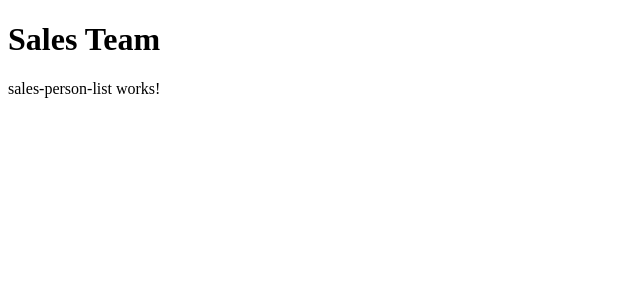
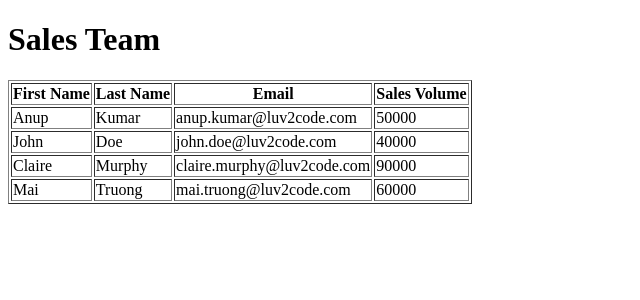
Before and after one commit to AsteRons/Angular-learning, an Angular app in the folder sales-project/: page / in a window 1280 px wide. Shown: the top 300 px of the page, without its empty margins (0-640 px from the left). Built offline with nearby package versions, Linux system fonts and the light colour scheme.

Commit message:
Creating a New Angular Component - Write Some Code - Part 3

```diff
--- a/sales-project/src/app/sales-person-list/sales-person-list.component.html
+++ b/sales-project/src/app/sales-person-list/sales-person-list.component.html
@@ -1 +1,22 @@
-<p>sales-person-list works!</p>
+<table border="1">
+
+    <thead>
+        <tr>
+            <th>First Name</th>
+            <th>Last Name</th>
+            <th>Email</th>
+            <th>Sales Volume</th>
+        </tr>
+    </thead>
+
+    <tbody>
+        <tr *ngFor="let tempSalesPerson of salesPersonList">
+            <td>{{ tempSalesPerson.firstName }}</td>
+            <td>{{ tempSalesPerson.lastName }}</td>
+            <td>{{ tempSalesPerson.email }}</td>
+            <td>{{ tempSalesPerson.salesVolume }}</td>
+        </tr>
+
+    </tbody>
+
+</table>
--- a/sales-project/src/app/sales-person-list/sales-person.ts
+++ b/sales-project/src/app/sales-person-list/sales-person.ts
@@ -4,7 +4,7 @@ export class SalesPerson {
     constructor(public firstName: string,
                 public lastName: string,
                 public email: string,
-                public salesVolumen: number){
+                public salesVolume: number){
 
                 }
 
```
